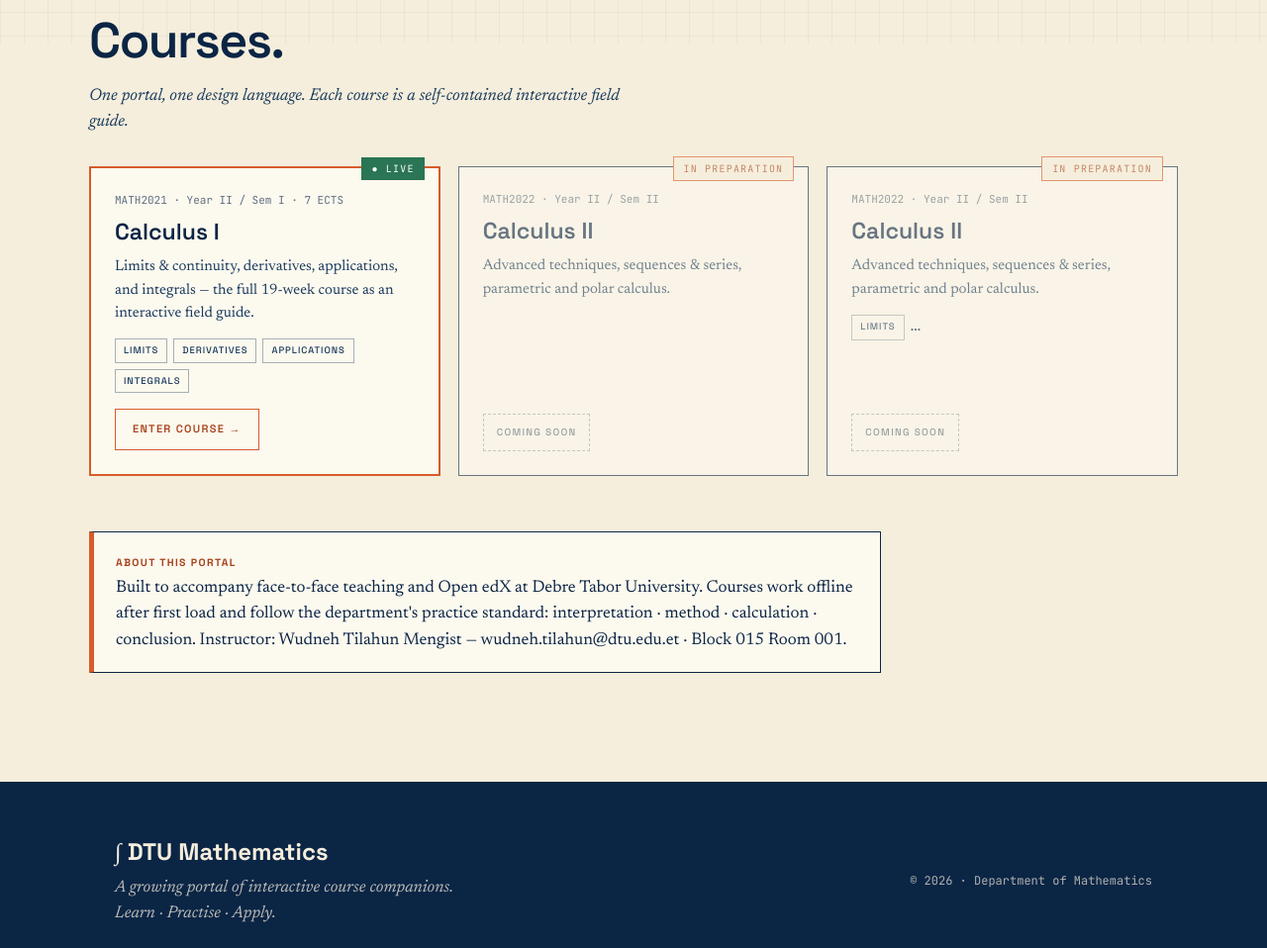
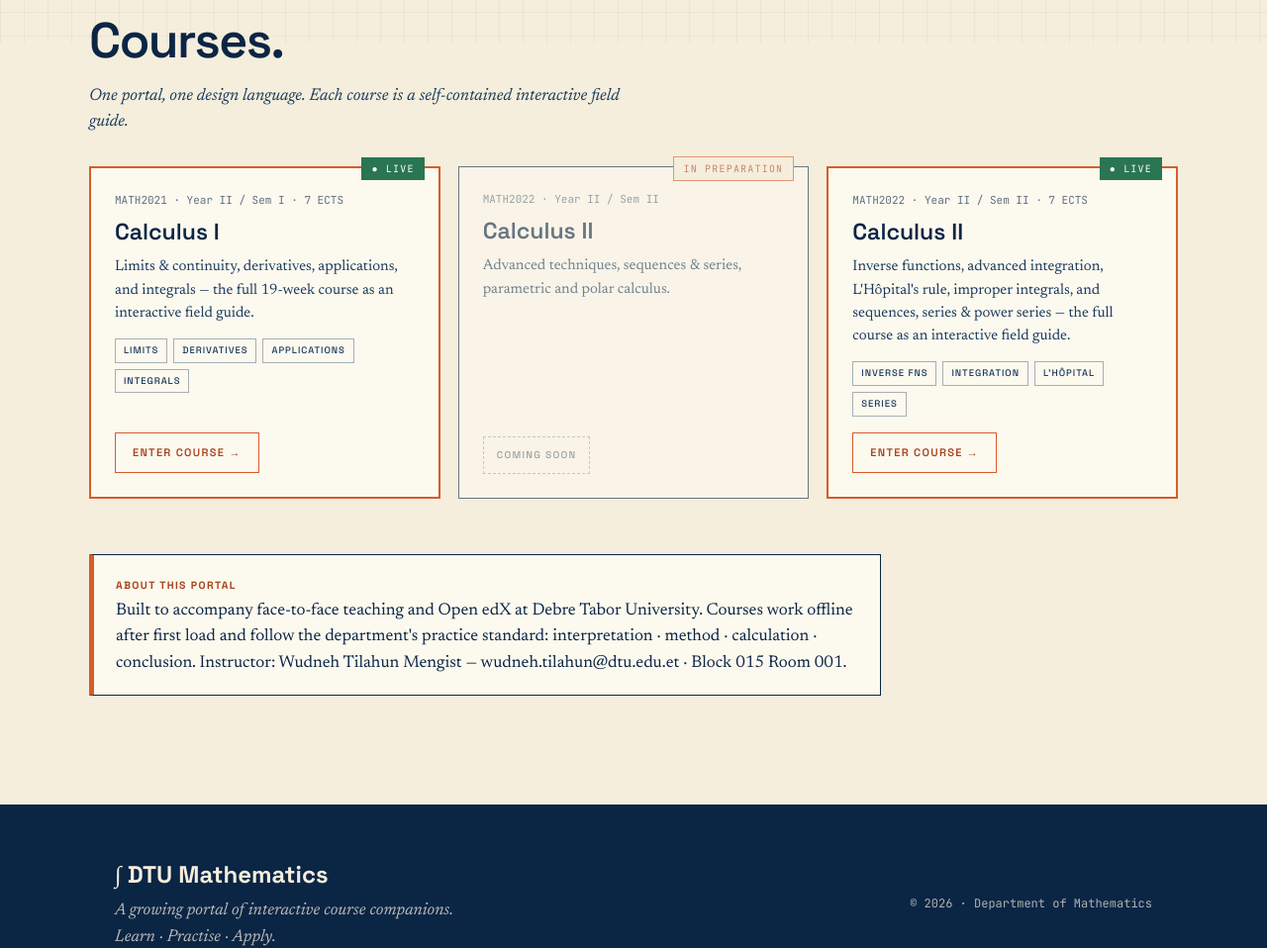
Before and after one commit to wud2hagie/dtu-math-portal, a plain HTML site: page index.html in a window 1280 px wide. Shown: the part 756-1714 px from the top of the page at 99% size. Drawn offline with Linux system fonts and the light colour scheme.

Commit message:
Update index.html

```diff
--- a/index.html
+++ b/index.html
@@ -95,14 +95,15 @@ footer p{color:rgba(245,238,220,.75);font-style:italic;max-width:380px;margin:6p
         <div class="grow"></div>
         <span class="locked">Coming soon</span>
       </article>
-      <article <article class="card soon">
-  <span class="badge off">In preparation</span>
-  <div class="code">MATH2022 · Year II / Sem II</div>
+      <article <<article class="card live">
+  <span class="badge on">● Live</span>
+  <div class="code">MATH2022 · Year II / Sem II · 7 ECTS</div>
   <h3>Calculus II</h3>
-  <p>Advanced techniques, sequences &amp; series, parametric and polar calculus.</p>
-  <div class="chips"><span class="chip">Limits</span>…</div>
+  <p>Inverse functions, advanced integration, L'Hôpital's rule, improper integrals, and sequences, series &amp; power series — the full course as an interactive field guide.</p>
+  <div class="chips"><span class="chip">Inverse Fns</span><span class="chip">Integration</span><span class="chip">L'Hôpital</span><span class="chip">Series</span></div>
   <div class="grow"></div>
-  <span class="locked">Coming soon</span>
+  <a class="enter" href="courses/calculus-ii/index.html">Enter course →</a>
+</article>
 </article>
       </article>
     </div>
```
